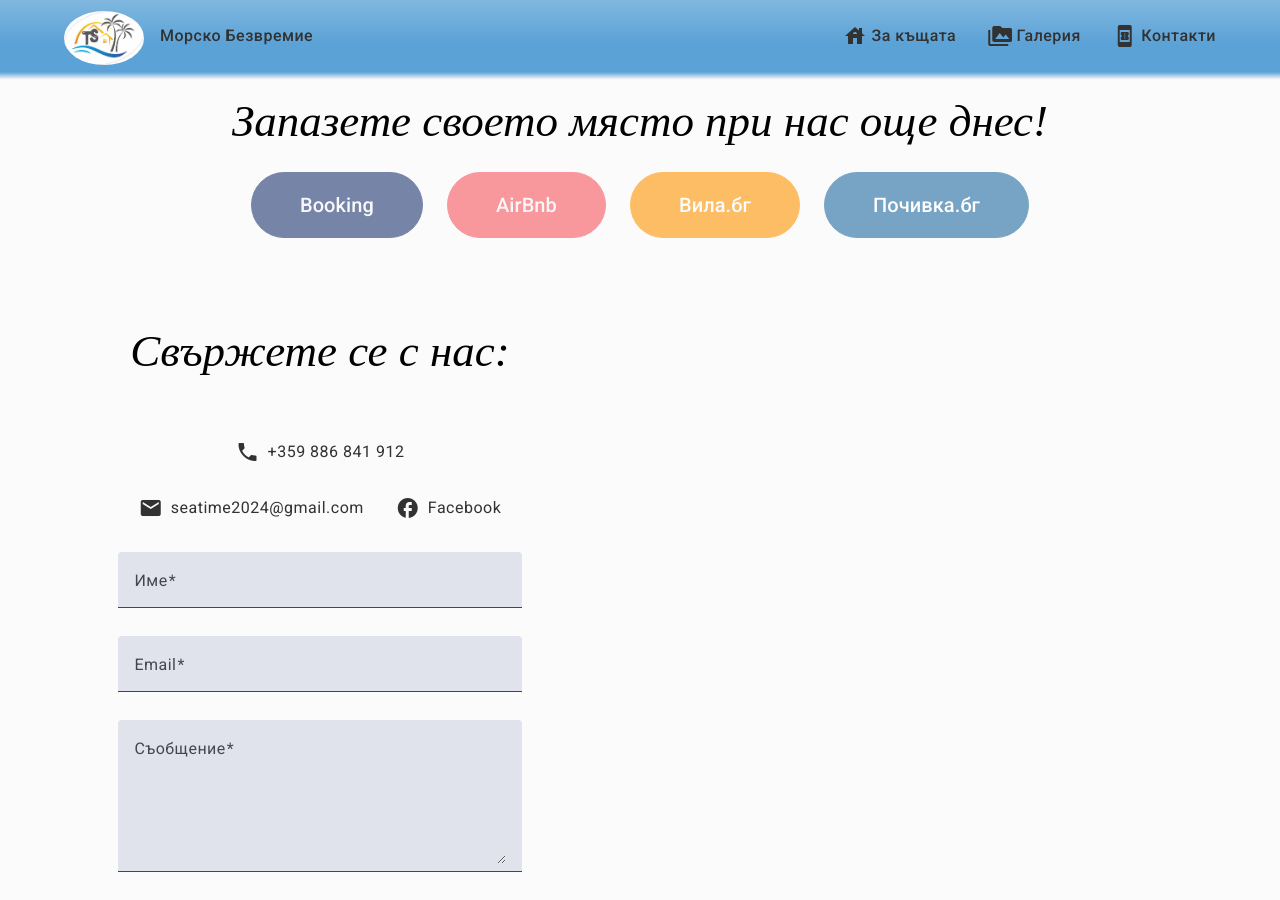
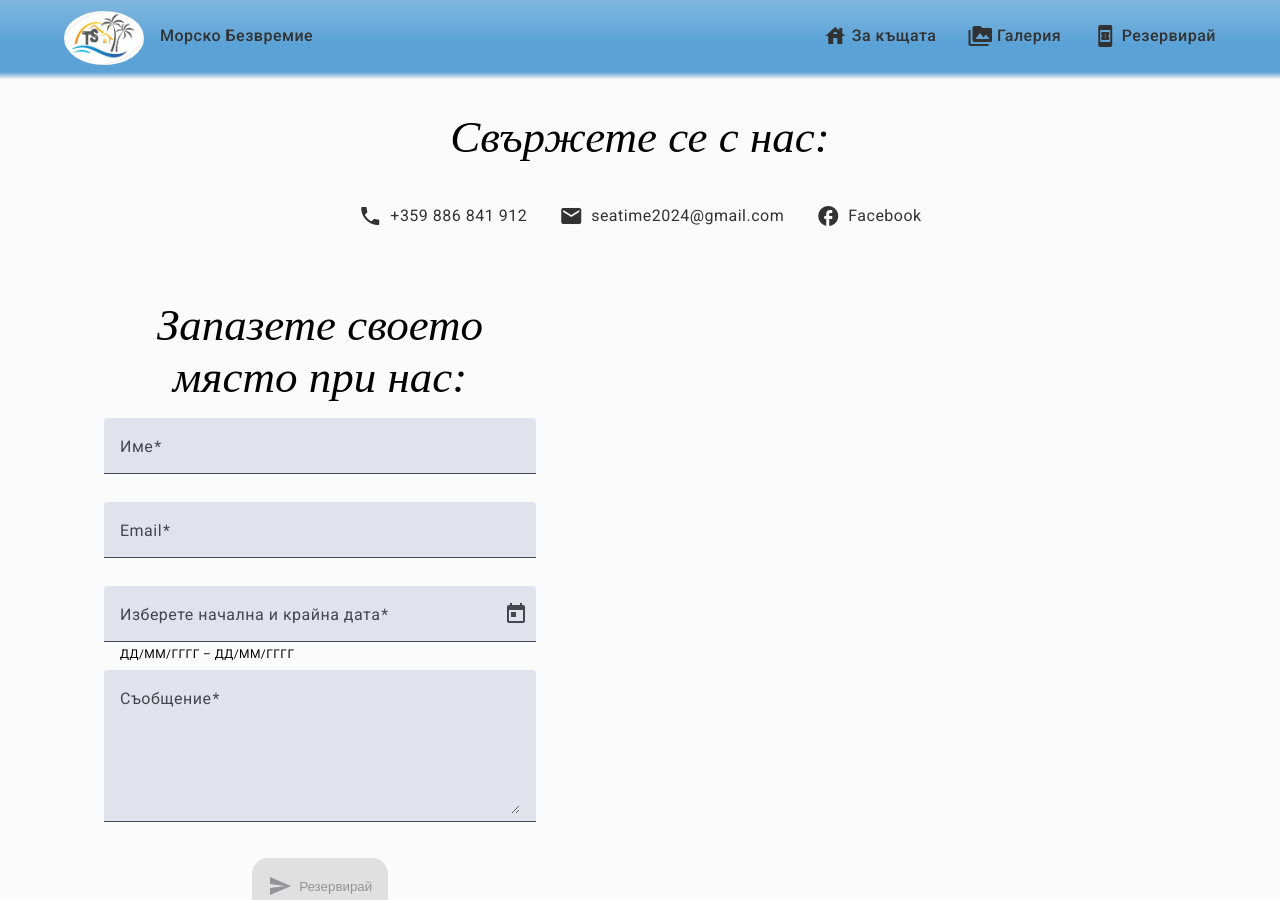
Before and after one commit to LLYS-Phys/timeless-sea-website, an Angular app: page /contacts in a window 1280 px wide. Shown: the top 900 px of the page. Built offline with nearby package versions, Linux system fonts and the light colour scheme; no server answers.

Commit message:
add date fields in contact form

```diff
--- a/src/app/contacts/contacts.component.html
+++ b/src/app/contacts/contacts.component.html
@@ -1,37 +1,41 @@
-<section class="platforms">
-    <h2>Запазете своето място при нас още днес!</h2>
-    <section class="buttons">
-        <a class="booking" mat-stroked-button href="https://www.booking.com/hotel/bg/timeless-sea.bg.html" target="_blank">Booking</a>
-        <a class="airbnb" mat-stroked-button href="https://bg.airbnb.com/rooms/1161564040928933998" target="_blank">AirBnb</a>
-        <a class="vila" mat-stroked-button href="https://vila.bg/house-morsko-bezvremie-7588.html" target="_blank">Вила.бг</a>
-        <a class="pochivka" mat-stroked-button href="https://pochivka.bg/kashta-morsko-bezvremie-o60955" target="_blank">Почивка.бг</a>
-    </section>
-</section>
-<section class="contact-form-section">
+<section class="heading">
     <h2>Свържете се с нас:</h2>
     <div class="static-contacts">
         <a class="phone" href="tel:+359886841912"><mat-icon>phone</mat-icon> +359 886 841 912</a>
         <a class="email" href="mailto:seatime2024@gmail.com"><mat-icon>email</mat-icon> {{ "seatime2024@gmail.com" }}</a>
         <a class="facebook" href="https://www.facebook.com/profile.php?id=61560373783883" target="_blank"><mat-icon>facebook</mat-icon>Facebook</a>
     </div>
+</section>
+<section class="contact-form-section">
+    <h2>Запазете своето място при нас:</h2>
     <form class="contact-form" (submit)="sendEmail($event)" [formGroup]="emailForm">
         <mat-form-field>
             <mat-label>Име</mat-label>
-            <input matInput type="text" formControlName="name">
+            <input matInput type="text" formControlName="name" name="user_name">
             @if (this.emailForm.controls.name.invalid && this.emailForm.controls.name.touched) {
                 <mat-error>Моля въведете вашето име!</mat-error>
             }
         </mat-form-field>
         <mat-form-field>
             <mat-label>Email</mat-label>
-            <input matInput type="text" formControlName="email">
+            <input matInput type="text" formControlName="email" name="user_email">
             @if (this.emailForm.controls.email.invalid && this.emailForm.controls.email.touched) {
                 <mat-error>Моля въведете валиден email адрес!</mat-error>
             }
         </mat-form-field>
         <mat-form-field>
+            <mat-label>Изберете начална и крайна дата</mat-label>
+            <mat-date-range-input [rangePicker]="picker">
+              <input matStartDate placeholder="Начална дата" formControlName="start_date" name="start_date">
+              <input matEndDate placeholder="Крайна дата" formControlName="end_date" name="end_date">
+            </mat-date-range-input>
+            <mat-hint>ДД/ММ/ГГГГ – ДД/ММ/ГГГГ</mat-hint>
+            <mat-datepicker-toggle matIconSuffix [for]="picker"></mat-datepicker-toggle>
+            <mat-date-range-picker #picker></mat-date-range-picker>
+        </mat-form-field>
+        <mat-form-field>
             <mat-label>Съобщение</mat-label>
-            <textarea matInput formControlName="message" rows="5"></textarea>
+            <textarea matInput formControlName="message" rows="5" name="message"></textarea>
             @if (this.emailForm.controls.message.invalid && this.emailForm.controls.message.touched) {
                 <mat-error>Моля въведете вашето съобщение!</mat-error>
             }
@@ -39,11 +43,20 @@
         <div class="button-container">
             <button type="submit" [disabled]="buttonStatus || this.email_sent" mat-fab aria-label="Submit Email Form">
                 <mat-icon>send</mat-icon>&nbsp;
-                Изпрати email
+                Резервирай
             </button>
         </div>
         @if (this.email_sent) {
-            <p class="email-sent">Email sent successfully!</p>
+            <div class="email-sent">
+                <p>Получихме вашата резервация!</p>
+                <p>Ще се свържем с вас скоро!</p>
+            </div>
+        }
+        @if (this.email_failed) {
+            <div class="email-failed">
+                <p>Имаше проблем с изпращането!</p>
+                <p>Моля опитайте по-късно!</p>
+            </div>
         }
     </form>
 </section>
@@ -55,3 +68,9 @@
         [attr.src]="googleMapsUrl">
     </iframe>
 </section>
+<section class="platforms">
+    <a class="booking" mat-stroked-button href="https://www.booking.com/hotel/bg/timeless-sea.bg.html" target="_blank">Booking</a>
+    <a class="airbnb" mat-stroked-button href="https://bg.airbnb.com/rooms/1161564040928933998" target="_blank">AirBnb</a>
+    <a class="vila" mat-stroked-button href="https://vila.bg/house-morsko-bezvremie-7588.html" target="_blank">Вила.бг</a>
+    <a class="pochivka" mat-stroked-button href="https://pochivka.bg/kashta-morsko-bezvremie-o60955" target="_blank">Почивка.бг</a>
+</section>
--- a/src/app/contacts/contacts.component.scss
+++ b/src/app/contacts/contacts.component.scss
@@ -2,19 +2,18 @@
     display: flex;
     flex-wrap: wrap;
     padding-bottom: 2rem;
-    .platforms {
-        width: 100%;
-        margin-top: 1rem;
     h2 {
         font-style: oblique;
         font-family: 'Material Icons';
         text-align: center;
+        width: 100%;
     }
-        .buttons {
+    .platforms {
         justify-content: center;
         display: flex;
         gap: 1.5rem;
-            margin-top: 2rem;
+        width: 100%;
+        margin-top: 3rem;
         a {
             font-size: 1.25rem;
             padding: 2rem 3rem;
@@ -22,7 +21,6 @@
             transition: opacity 0.33s;
             &:hover {
                 opacity: 1;
-                }
             }
         }
         .booking {
@@ -46,14 +44,9 @@
             color: white;
         }
     }
-    .contact-form-section{
-        width: 50%;
-        padding: 2rem;
-        margin-top: 3rem;
-        align-items: center;
-        display: flex;
-        flex-direction: column;
-        box-sizing: border-box;
+    .heading {
+        width: 100%;
+        margin-top: 2rem;
         h2 {
             font-style: oblique;
             font-family: 'Material Icons';
@@ -64,7 +57,6 @@
             justify-content: center;
             gap: 2rem;
             margin: 3rem 0 2rem 0;
-            max-width: 70%;
             flex-wrap: wrap;
             .phone, .email, .facebook {
                 display: flex;
@@ -76,11 +68,22 @@
                 }
             }
         }
+    }
+    .contact-form-section{
+        width: 50%;
+        padding: 2rem;
+        align-items: center;
+        display: flex;
+        flex-direction: column;
+        box-sizing: border-box;
+        h2 {
+            max-width: 75%;
+        }
         form{
             display: flex;
             flex-direction: column;
             gap: 0.5rem;
-            width: 70%;
+            width: 75%;
             .button-container {
                 width: 100%;
                 display: flex;
@@ -92,9 +95,20 @@
                 }
             }
             .email-sent {
+                margin-top: 0.5rem;
+                p {
                     color: green;
                     text-align: center;
+                    margin: 0;
+                }
+            }
+            .email-failed {
                 margin-top: 0.5rem;
+                p {
+                    color: red;
+                    text-align: center;
+                    margin: 0;
+                }
             }
         }
     }
@@ -102,10 +116,8 @@
         width: 50%;
         padding: 2rem;
         box-sizing: border-box;
-        margin-top: 3rem;
         iframe{
-            padding: 2rem;
-            width: calc(100% - 4rem);
+            width: calc(100% - 2rem);
             height: 100%;
             border: none;
         }
@@ -117,31 +129,36 @@
         .platforms{
             margin-top: 0;
             width: 80%;
-            .buttons {
             flex-direction: column;
             align-items: center;
             a {
                 width: 100%;
             }
         }
-        }
         .contact-form-section, .map-section {
             width: 100%;
         }
-        .contact-form-section {
-            order: 3;
-            margin-top: 0;
+        .heading {
             .static-contacts {
                 flex-direction: column;
                 gap: 1.5rem;
-                margin: 1rem 0 2rem 0;
+                margin: 2rem 0 2rem 0;
+                align-items: center;
+            }
+        }
+        .contact-form-section {
+            margin-top: 0;
+            padding-top: 0;
+            h2 {
+                max-width: 90%;
             }
             form {
                 width: 100%;
             }
         }
         .map-section{
-            margin-top: 1rem;
+            margin-top: 0;
+            padding-top: 1rem;
             iframe{
                 padding: 0;
                 width: 100%;
--- a/src/app/contacts/contacts.component.ts
+++ b/src/app/contacts/contacts.component.ts
@@ -8,13 +8,17 @@ import { MatInputModule } from '@angular/material/input';
 import { MatFormFieldModule } from '@angular/material/form-field';
 import { FormGroup, FormControl, ReactiveFormsModule, Validators } from '@angular/forms';
 import { DomSanitizer, SafeUrl } from '@angular/platform-browser';
+import { provideNativeDateAdapter } from '@angular/material/core';
+import { MatDatepickerModule } from '@angular/material/datepicker';
+import { MAT_DATE_LOCALE } from '@angular/material/core';
 
 @Component({
   selector: 'app-contacts',
   standalone: true,
-  imports: [MatIconModule, MatButtonModule, MatInputModule, MatFormFieldModule, ReactiveFormsModule],
+  imports: [MatIconModule, MatButtonModule, MatInputModule, MatFormFieldModule, ReactiveFormsModule, MatDatepickerModule],
   templateUrl: './contacts.component.html',
-  styleUrl: './contacts.component.scss'
+  styleUrl: './contacts.component.scss',
+  providers: [{provide: MAT_DATE_LOCALE, useValue: 'bg-BG'}, provideNativeDateAdapter()]
 })
 export class ContactsComponent {
   constructor(private http: HttpClient, private destroyRef: DestroyRef, private sanitizer: DomSanitizer){}
@@ -22,11 +26,14 @@ export class ContactsComponent {
   credentials: EmailJsType = {public_key: '', template_id: '', service_id: ''}
 
   email_sent: boolean = false
+  email_failed: boolean = false
   googleMapsUrl: SafeUrl | null = null;
 
   emailForm = new FormGroup({
     name: new FormControl({value: '', disabled: this.email_sent}, [Validators.required]),
     email: new FormControl({value: '', disabled: this.email_sent}, [Validators.required, Validators.email]),
+    start_date: new FormControl({value: '', disabled: this.email_sent}, [Validators.required]),
+    end_date: new FormControl({value: '', disabled: this.email_sent}, [Validators.required]),
     message: new FormControl({value: '', disabled: this.email_sent}, [Validators.required])
   })
 
@@ -76,11 +83,12 @@ export class ContactsComponent {
       })
       .then(
         () => {
-          console.log('SUCCESS!');
+          this.email_failed = false
           this.email_sent = true
           this.emailForm.disable()
         },
         (error: any) => {
+          this.email_failed = true
           console.log('FAILED...', (error as EmailJSResponseStatus).text);
         },
       );
--- a/src/app/header/header.component.html
+++ b/src/app/header/header.component.html
@@ -16,7 +16,7 @@
         </li>
         <li>
             <a [routerLink]="['contacts']">
-                <span><mat-icon>book_online</mat-icon>&nbsp;Контакти</span>
+                <span><mat-icon>book_online</mat-icon>&nbsp;Резервирай</span>
             </a>
         </li>
     </ul>
@@ -32,6 +32,6 @@
         <span><mat-icon>perm_media</mat-icon>&nbsp;Галерия</span>
     </a>
     <a [routerLink]="['contacts']">
-        <span><mat-icon>book_online</mat-icon>&nbsp;Контакти</span>
+        <span><mat-icon>book_online</mat-icon>&nbsp;Резервирай</span>
     </a>
 </div>
```
Lines whose indentation alone changed are shown as unchanged.
